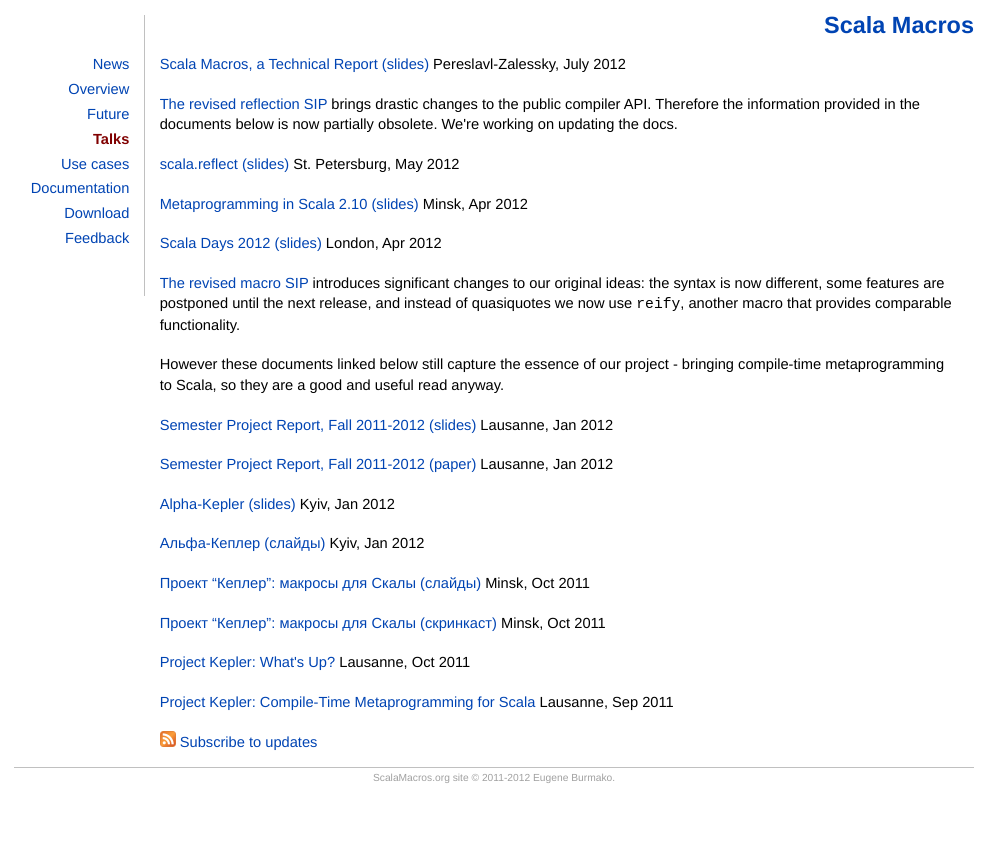
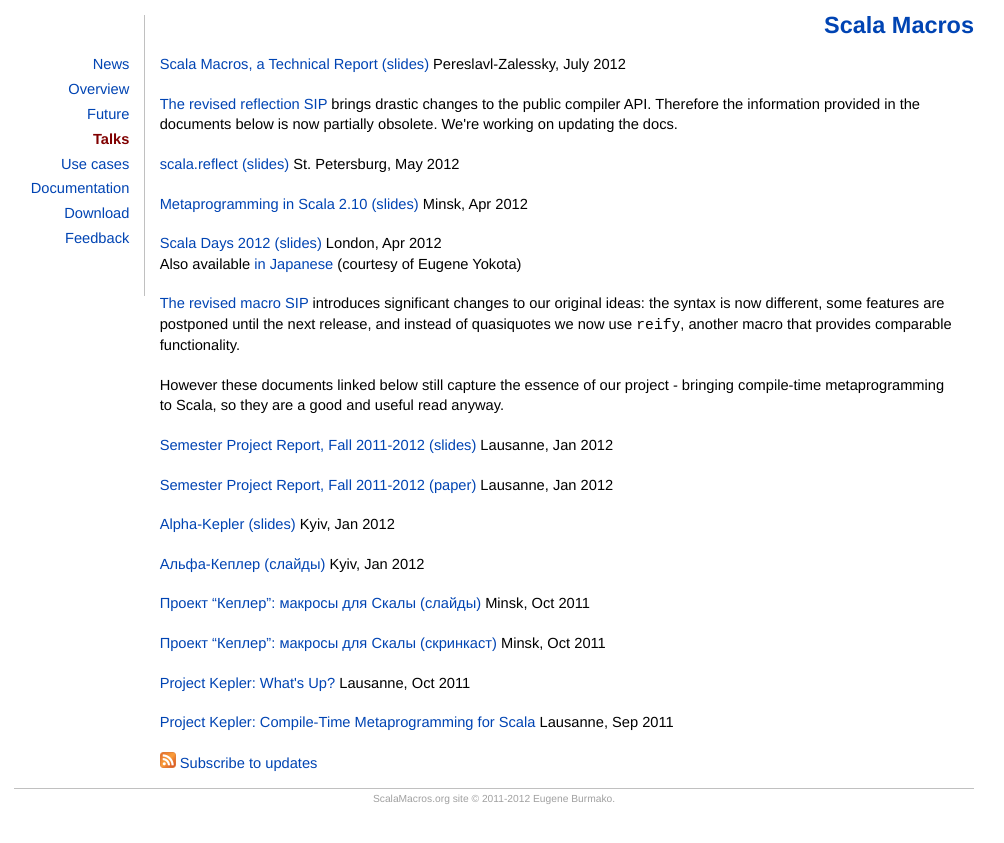
Before and after one commit to scalamacros/scalamacros.github.com, a Jekyll site: the page built from talks.html, in a window 1280 px wide. Shown: the top 843 px of the page, without its empty margins (146-1150 px from the left). Built offline with Jekyll 4.4.1, drawn with Linux system fonts in a browser that asks for light colours.

Commit message:
Japanese translation of ScalaDays slides

```diff
--- a/talks.html
+++ b/talks.html
@@ -16,7 +16,10 @@
 
 <p><a href="/talks/2012-04-28-MetaprogrammingInScala210.pdf">Metaprogramming in Scala 2.10 (slides)</a> Minsk, Apr 2012</p>
 
-<p><a href="/talks/2012-04-18-ScalaDays2012.pdf">Scala Days 2012 (slides)</a> London, Apr 2012</p>
+<p>
+  <a href="/talks/2012-04-18-ScalaDays2012.pdf">Scala Days 2012 (slides)</a> London, Apr 2012
+  <br />Also available <a href="http://eed3si9n.com/ja/scala-macros-scaladays2012">in Japanese</a> (courtesy of Eugene Yokota)
+</p>
 
 <p>
  <a href="/documentation.html">The revised macro SIP</a> introduces significant changes to our original ideas:
```
